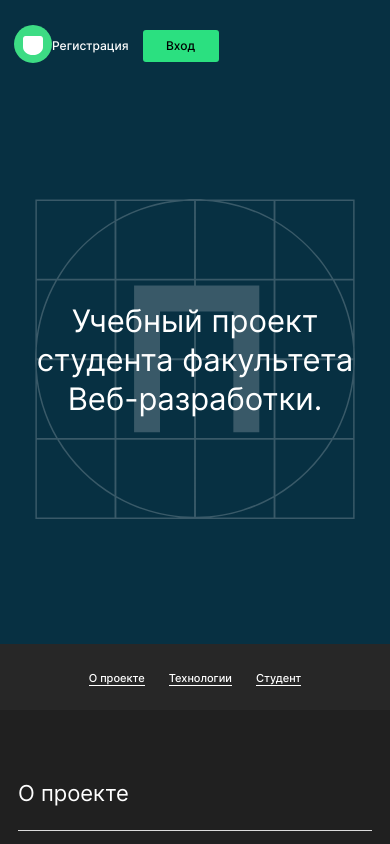
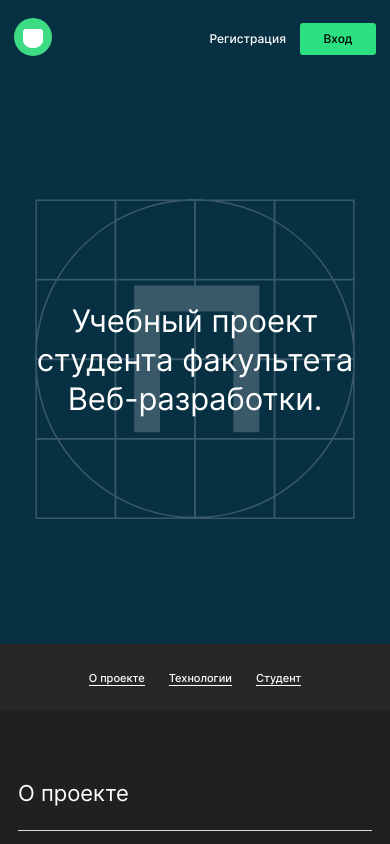
Before and after one commit to nite48/movies-explorer-frontend, a React (Create React App) app: page / in a window 390 px wide. Shown: the top 844 px of the page. Built offline with nearby package versions, Linux system fonts and the light colour scheme; no server answers.

Commit message:
Поправил функционал осталось убрать лишнее

```diff
--- a/src/components/Header/Header.css
+++ b/src/components/Header/Header.css
@@ -12,6 +12,10 @@
   align-items: center;
   justify-content: space-between;
 }
+.header__logout_container{
+
+}
+
 .header__link_signin{
   font-family: 'Inter', 'Arial', sans-serif;
   font-weight: 500;
@@ -20,6 +24,9 @@
   color: #fff;
   font-style: normal;
   text-decoration: none;
+}
+.header__signin_block {
+  display: block !important;
 }
 .header__link{
   font-family: 'Inter', 'Arial', sans-serif;
@@ -122,6 +129,7 @@
     padding-right:30px;
     padding-top: 18px;
     justify-content: space-between;
+    align-items: center;
   }
   /* .header__movies{
     display: flex;
--- a/src/components/Header/Header.js
+++ b/src/components/Header/Header.js
@@ -17,9 +17,10 @@ function Header({ loggedIn }) {
   function closeNavPopup() {
       setIsNavPopupOpen(false);
   }
-
+  const mobileClass = `${isMobile ? "header__signin_block": ""}`
+  console.log(isMobile)
   return (
-      <header className={`header ${location.pathname === '/' ? "header_theme_dark" : ""}`}>
+      <header className={`header ${location.pathname === '/' ? `header_theme_dark ${mobileClass}` : ""}`}>
         {loggedIn ? (
           <>
             {!isMobile &&(
@@ -100,7 +101,7 @@ function Header({ loggedIn }) {
                 <button className="header__button">Вход</button>
               </Link>
             </div>
-        </div>
+          </div>
 
         )}
     </header>
```
Also changed, not shown: src/components/MoviesCardList/MoviesCardList.js (+0 -15 lines).
